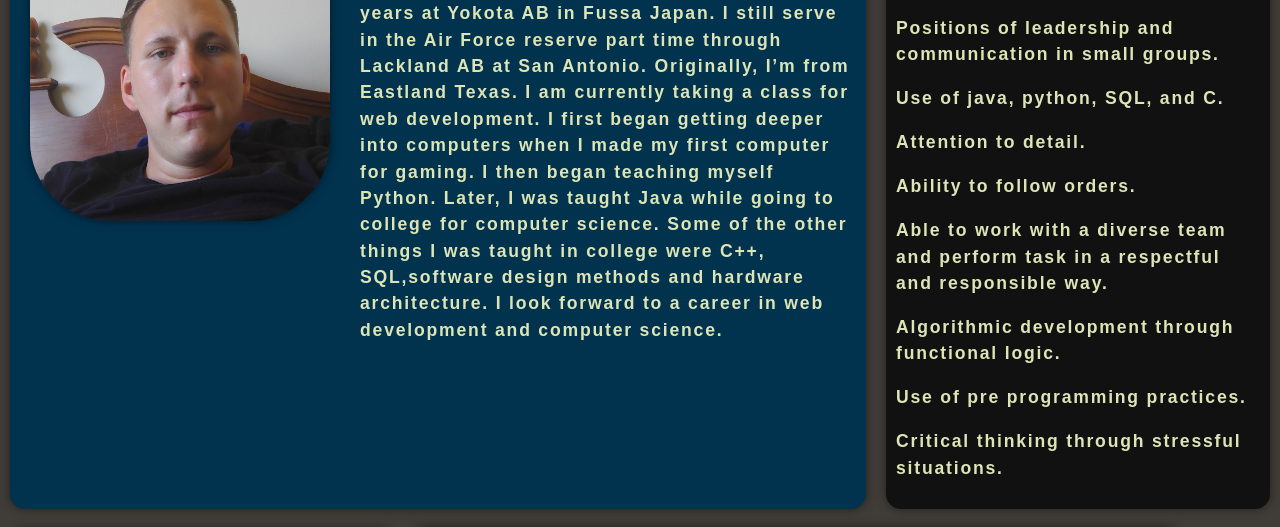
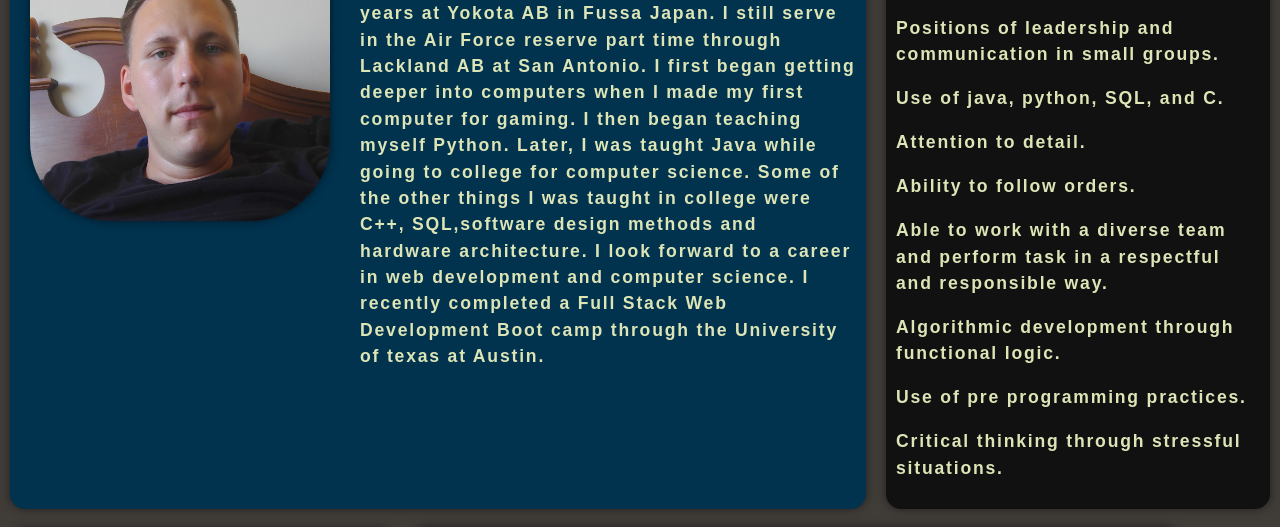
Before and after one commit to allenharborth9835/allenharborth9835.github.io, a plain HTML site: page index.html in a window 1280 px wide. Shown: the part 257-784 px from the top of the page. Drawn offline with Linux system fonts and the light colour scheme.

Commit message:
update bio

```diff
--- a/index.html
+++ b/index.html
@@ -44,7 +44,7 @@
           height="300px"
         />
         <p>
-          Hey, my name is Allen Harborth. I served 6 years in the United States Air Force, where I served 2 years at kadena AB in Okinawa Japan, and 3 years at Yokota AB in Fussa Japan. I still serve in the Air Force reserve part time through Lackland AB at San Antonio. Originally, I’m from Eastland Texas. I am currently taking a class for web development. I first began getting deeper into computers when I made my first computer for gaming. I then began teaching myself Python. Later, I was taught Java while going to college for computer science. Some of the other things I was taught in college were C++, SQL,software design methods and hardware architecture. I look forward to a career in web development and computer science.
+          Hey, my name is Allen Harborth. I served 6 years in the United States Air Force, where I served 2 years at kadena AB in Okinawa Japan, and 3 years at Yokota AB in Fussa Japan. I still serve in the Air Force reserve part time through Lackland AB at San Antonio. I first began getting deeper into computers when I made my first computer for gaming. I then began teaching myself Python. Later, I was taught Java while going to college for computer science. Some of the other things I was taught in college were C++, SQL,software design methods and hardware architecture. I look forward to a career in web development and computer science. I recently completed a Full Stack Web Development Boot camp through the University of texas at Austin.
         </p>
       </article>
       <!--skills section-->
```
